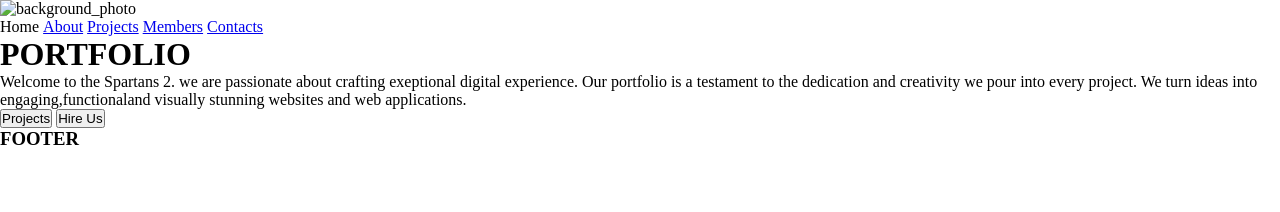
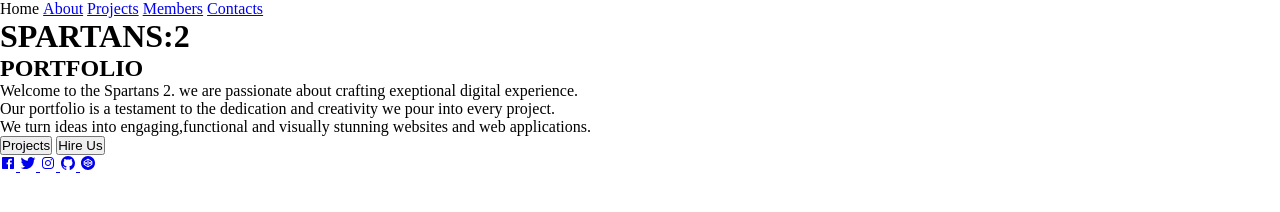
Before and after one commit to NoniMuthoniGenerali/Portfolio, a plain HTML site: page index.html in a window 1280 px wide. Drawn offline with nearby package versions, Linux system fonts and the light colour scheme.

Commit message:
Update index.html

```diff
--- a/index.html
+++ b/index.html
@@ -4,10 +4,11 @@
     <meta charset="UTF-8">
     <meta name="viewport" content="width=device-width, initial-scale=1.0">
     <title>GROUP 2</title>
+    <script src="https://unpkg.com/ionicons@4.5.10-0/dist/ionicons.js"></script>
     <link rel="stylesheet" href="style.css">
 </head>
 <body>
-    <img src="tech.jpg"alt="background_photo">
+
     <div class="header">
         <nav>
             <ul>
@@ -23,23 +24,46 @@
 
     <div class="Container">
         <div id="content">
-            <h1>PORTFOLIO</h1>
-            <P>Welcome to the Spartans 2. we are passionate about crafting exeptional digital experience. Our portfolio is a testament to the dedication
-            and  creativity we pour into every project. We turn ideas into engaging,functionaland visually stunning websites and web applications.
+            <h1>SPARTANS:2</h1>
+        </div>
+
+        <div>
+            <h2>PORTFOLIO</h2>
+            <P>Welcome to the Spartans 2. we are passionate about crafting exeptional digital experience.<br>
+              Our portfolio is a testament to the dedication and
+              creativity we pour into every project.<br> We turn ideas into engaging,functional and visually stunning websites
+              and web applications.
             </P>
-       <div>
-           <button class="button1">Projects</button>
-           <button class="button2">Hire Us</button>
-       </div>
         </div>
-        <div id="image">
-
+        <div>
+          <button class="button1">Projects</button>
+          <button class="button2">Hire Us</button>
         </div>
 
     </div>
 
-    <div class="Footer">
-        <h3>FOOTER</h3>
+    <div class="media">
+        <ul>
+            <a href="https://facebook.com">
+                <li><ion-icon name="logo-facebook"></ion-icon></li>
+            </a>
+
+            <a href="https://twitter.com">
+            <li></li><ion-icon name="logo-twitter"></ion-icon></li>
+            </a>
+
+            <a href="https://instagram.com">
+            <li><ion-icon name="logo-instagram"></ion-icon></li>
+            </a>
+
+            <a href="https://github.com">
+            <li><ion-icon name="logo-github"></ion-icon></li>
+            </a>
+
+            <a href="https://codepen.com">
+            <li><ion-icon name="logo-codepen"></ion-icon></li>
+            </a>
+        </ul>
     </div>
 
 
```
